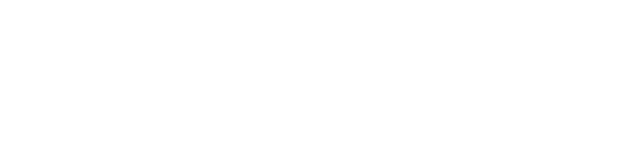
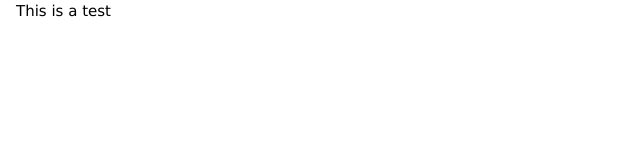
Before and after one commit to ios-web/app, a plain HTML site: page docs/index.html in a window 1280 px wide. Shown: the full height of the page, 0-640 px from the left. Drawn offline with Linux system fonts and the light colour scheme.

Commit message:
Update index.html

```diff
--- a/docs/index.html
+++ b/docs/index.html
@@ -4,8 +4,12 @@
     <meta charset="UTF-8">
     <meta name="viewport" content="user-scalable=no, width=device-width, initial-scale=1.0">
     <link rel="stylesheet" href="lib/w3.css">
+    <style>
+      body{ -webkit-text-size-adjust: none; }
+    </style>
     <title>Fusion</title>
   </head>
   <body>
+    <header class="w3-container">This is a test</header>
   </body>
 </html>
```
